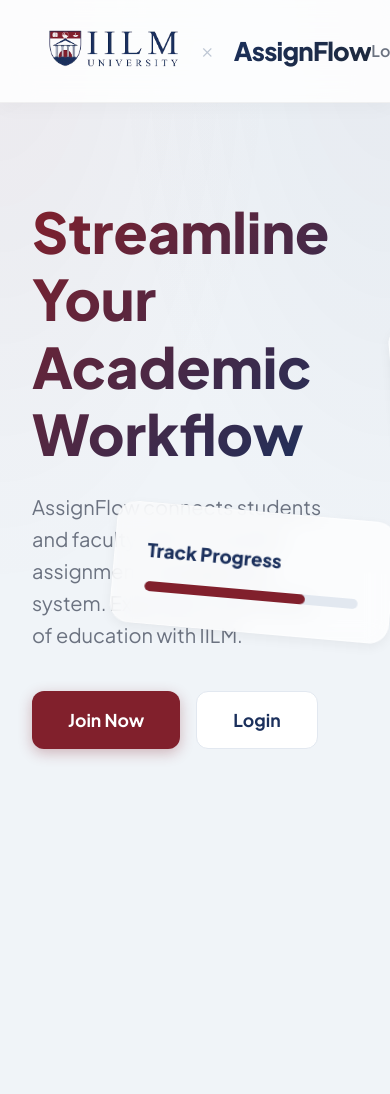
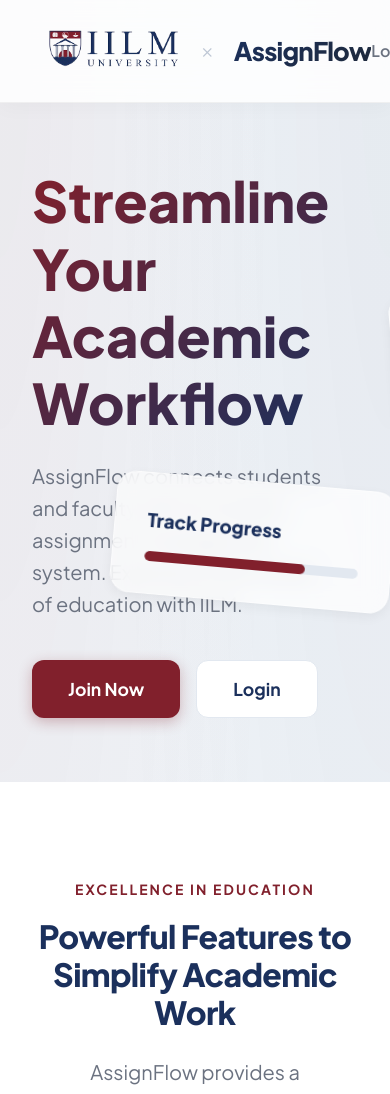
Before and after one commit to Rudrakshsachdev/IILM_AssignFlow, a React (Vite) app in the folder frontend/assignflow/: page / in a window 390 px wide. Shown: the top 1094 px of the page. Before the commit the page ends 844 px from the top, so only its background shows below. Built offline with nearby package versions, Linux system fonts and the light colour scheme; no server answers.

Commit message:
feat: implement landing page feature section with animated cards and update project routing

```diff
--- a/frontend/assignflow/package.json
+++ b/frontend/assignflow/package.json
@@ -11,7 +11,9 @@
   },
   "dependencies": {
     "axios": "^1.13.6",
+    "framer-motion": "^12.38.0",
     "jwt-decode": "^4.0.0",
+    "lucide-react": "^1.7.0",
     "react": "^19.2.4",
     "react-dom": "^19.2.4",
     "react-router-dom": "^7.13.2",
--- /dev/null
+++ b/frontend/assignflow/src/components/landing/FeatureSection/FeatureSection.jsx
@@ -0,0 +1,72 @@
+import React from 'react';
+import { motion } from 'framer-motion';
+import FeatureCard from '../../ui/FeatureCard/FeatureCard';
+import styles from './FeatureSection.module.css';
+
+const features = [
+  {
+    title: "Assignment Management",
+    description: "Easily create, assign, and manage academic tasks with a single, intuitive interface.",
+    iconName: "FileText",
+  },
+  {
+    title: "Progress Tracking",
+    description: "Monitor your grades and track your academic growth with visual real-time analytics.",
+    iconName: "BarChart3",
+  },
+  {
+    title: "Role-Based Dashboards",
+    description: "Personalized experiences for Students, Teachers, and Admins to stay organized efficiently.",
+    iconName: "Users",
+  },
+  {
+    title: "Deadline Reminders",
+    description: "Never miss a due date again with smart reminders for your upcoming assignments.",
+    iconName: "Calendar",
+  },
+  {
+    title: "File Upload & Submissions",
+    description: "Securely upload assignments and maintain a cloud-based history of your work.",
+    iconName: "UploadCloud",
+  },
+  {
+    title: "Smart Notifications",
+    description: "Stay updated with real-time alerts for grade updates, new tasks, and announcements.",
+    iconName: "Bell",
+  },
+];
+
+const FeatureSection = () => {
+  return (
+    <section className={styles.section}>
+      <div className={styles.container}>
+        <motion.div
+          className={styles.header}
+          initial={{ opacity: 0, y: 20 }}
+          whileInView={{ opacity: 1, y: 0 }}
+          viewport={{ once: true }}
+          transition={{ duration: 0.6 }}
+        >
+          <span className={styles.label}>Excellence in Education</span>
+          <h2 className={styles.title}>Powerful Features to Simplify Academic Work</h2>
+          <p className={styles.subtitle}>
+            AssignFlow provides a comprehensive suite of tools designed to bridge the gap
+            between faculty and students through seamless collaboration.
+          </p>
+        </motion.div>
+
+        <div className={styles.grid}>
+          {features.map((feature, index) => (
+            <FeatureCard
+              key={index}
+              index={index}
+              {...feature}
+            />
+          ))}
+        </div>
+      </div>
+    </section>
+  );
+};
+
+export default FeatureSection;
--- /dev/null
+++ b/frontend/assignflow/src/components/landing/FeatureSection/FeatureSection.module.css
@@ -0,0 +1,67 @@
+.section {
+  padding: 8rem 2rem;
+  background: white;
+  position: relative;
+  overflow: hidden;
+}
+
+.container {
+  max-width: 1300px;
+  margin: 0 auto;
+}
+
+.header {
+  text-align: center;
+  max-width: 800px;
+  margin: 0 auto 5rem;
+}
+
+.label {
+  display: block;
+  font-size: 0.875rem;
+  font-weight: 700;
+  text-transform: uppercase;
+  letter-spacing: 0.15em;
+  color: var(--primary-color);
+  margin-bottom: 1rem;
+}
+
+.title {
+  font-size: 2.75rem;
+  font-weight: 850;
+  color: var(--secondary-color);
+  margin-bottom: 1.5rem;
+  line-height: 1.2;
+  letter-spacing: -0.02em;
+}
+
+.subtitle {
+  font-size: 1.25rem;
+  color: var(--text-muted);
+  line-height: 1.6;
+}
+
+.grid {
+  display: grid;
+  grid-template-columns: repeat(auto-fit, minmax(360px, 1fr));
+  gap: 2rem;
+  padding: 0 0.5rem;
+}
+
+@media (max-width: 1024px) {
+  .title {
+    font-size: 2.25rem;
+  }
+}
+
+@media (max-width: 768px) {
+  .section {
+    padding: 6rem 1.5rem;
+  }
+  .grid {
+    grid-template-columns: 1fr;
+  }
+  .title {
+    font-size: 2rem;
+  }
+}
--- /dev/null
+++ b/frontend/assignflow/src/components/ui/FeatureCard/FeatureCard.jsx
@@ -0,0 +1,28 @@
+import React from 'react';
+import { motion } from 'framer-motion';
+import * as LucideIcons from 'lucide-react';
+import styles from './FeatureCard.module.css';
+
+const FeatureCard = ({ title, description, iconName, index }) => {
+  // Dynamically resolve the icon component from Lucide
+  const Icon = LucideIcons[iconName] || LucideIcons.HelpCircle;
+
+  return (
+    <motion.div
+      className={`glass-card ${styles.card}`}
+      initial={{ opacity: 0, y: 20 }}
+      whileInView={{ opacity: 1, y: 0 }}
+      viewport={{ once: true }}
+      transition={{ delay: index * 0.1, duration: 0.5 }}
+      whileHover={{ y: -5 }}
+    >
+      <div className={styles.iconWrapper}>
+        <Icon className={styles.icon} size={28} />
+      </div>
+      <h3 className={styles.title}>{title}</h3>
+      <p className={styles.description}>{description}</p>
+    </motion.div>
+  );
+};
+
+export default FeatureCard;
--- /dev/null
+++ b/frontend/assignflow/src/components/ui/FeatureCard/FeatureCard.module.css
@@ -0,0 +1,58 @@
+.card {
+  padding: 2.5rem 2rem;
+  display: flex;
+  flex-direction: column;
+  align-items: flex-start;
+  text-align: left;
+  height: 100%;
+  border-radius: 24px;
+  background: var(--glass-bg);
+  border: 1px solid var(--glass-border);
+  box-shadow: var(--shadow-sm);
+  transition: border-color 0.3s ease, box-shadow 0.3s ease;
+}
+
+.card:hover {
+  border-color: rgba(129, 32, 44, 0.2);
+  box-shadow: var(--shadow-lg);
+}
+
+.iconWrapper {
+  width: 56px;
+  height: 56px;
+  border-radius: 16px;
+  background: rgba(129, 32, 44, 0.08);
+  display: flex;
+  align-items: center;
+  justify-content: center;
+  margin-bottom: 1.5rem;
+  color: var(--primary-color);
+  transition: transform 0.3s ease;
+}
+
+.card:hover .iconWrapper {
+  transform: scale(1.1);
+  background: var(--primary-color);
+  color: white;
+}
+
+.title {
+  font-size: 1.35rem;
+  font-weight: 800;
+  color: var(--secondary-color);
+  margin-bottom: 0.75rem;
+  line-height: 1.3;
+}
+
+.description {
+  font-size: 1rem;
+  color: var(--text-muted);
+  line-height: 1.6;
+  font-weight: 500;
+}
+
+@media (max-width: 768px) {
+  .card {
+    padding: 2rem 1.5rem;
+  }
+}
--- /dev/null
+++ b/frontend/assignflow/src/pages/Landing/Landing.jsx
@@ -0,0 +1,14 @@
+import React from 'react';
+import Hero from '../../components/Hero/Hero';
+import FeatureSection from '../../components/landing/FeatureSection/FeatureSection';
+
+const Landing = () => {
+  return (
+    <main className="main-content">
+      <Hero />
+      <FeatureSection />
+    </main>
+  );
+};
+
+export default Landing;
--- a/frontend/assignflow/src/routes/AppRoutes.jsx
+++ b/frontend/assignflow/src/routes/AppRoutes.jsx
@@ -1,6 +1,6 @@
 import React from 'react';
 import { Routes, Route, Navigate } from 'react-router-dom';
-import Hero from '../components/Hero/Hero';
+import Landing from '../pages/Landing/Landing';
 import AuthForm from '../components/AuthForm/AuthForm';
 import ProtectedRoute from './ProtectedRoute';
 import StudentDashboard from '../pages/StudentDashboard/StudentDashboard';
@@ -14,7 +14,8 @@ const AppRoutes = () => {
 
   return (
     <Routes>
-      <Route path="/" element={<Hero />} />
+      <Route path="/" element={<Landing />} />
+
       <Route path="/login" element={<AuthForm type="login" />} />
       <Route path="/signup" element={<AuthForm type="signup" />} />
       <Route path="/unauthorized" element={<Unauthorized />} />
```
Also changed, not shown: 1 other file (tests, documents, lock files or other folders).
